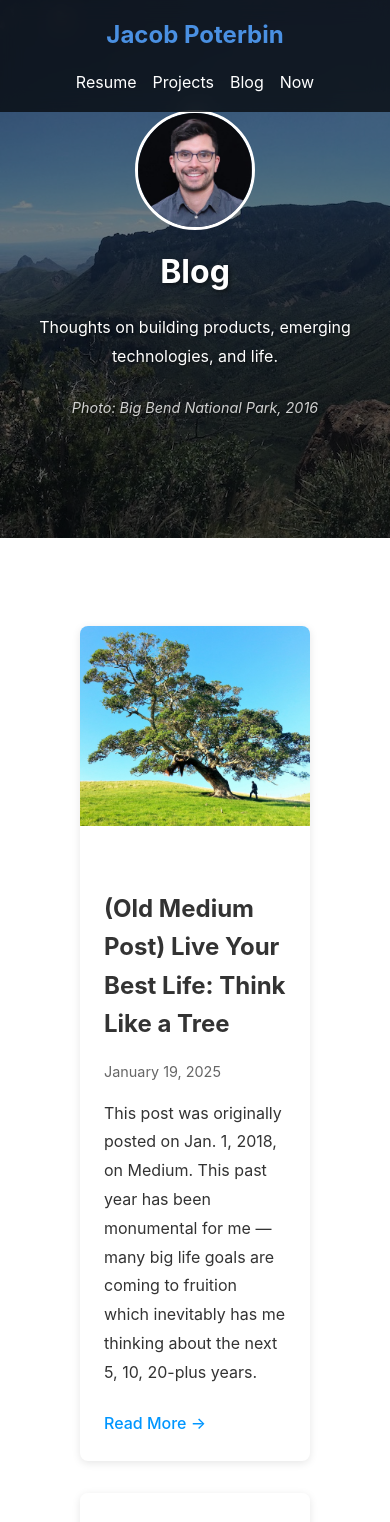
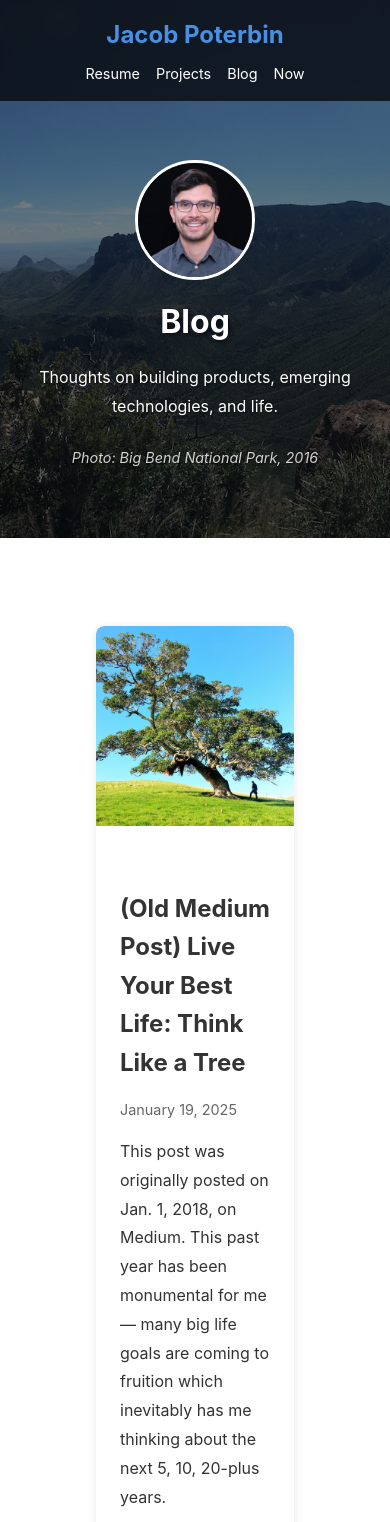
Before and after one commit to jpoterbin/BYOA-blog, a website: page public/blog.html in a window 390 px wide. Shown: the top 1522 px of the page. Drawn offline with Linux system fonts and the light colour scheme.

Commit message:
updated the tree blog post

```diff
--- a/assets/css/style.css
+++ b/assets/css/style.css
@@ -58,12 +58,49 @@
     .top-nav {
         flex-direction: column;
         padding: 1rem;
-        gap: 1rem;
+        gap: 0.5rem;
+        height: auto;
     }
 
     .nav-links {
         gap: 1rem;
         justify-content: center;
+        flex-wrap: wrap;
+    }
+
+    .nav-links a {
+        font-size: 0.9rem;
+    }
+
+    /* Adjust hero section padding for mobile nav */
+    .hero {
+        padding-top: 100px; /* Add more padding to account for taller nav */
+    }
+
+    /* Adjust blog content for mobile */
+    .blog-content {
+        padding: 1rem 0;
+    }
+
+    .blog-preview {
+        margin: 0 1rem;
+    }
+
+    .blog-preview-content {
+        padding: 1.2rem;
+    }
+
+    .blog-preview h2 {
+        font-size: 1.4rem;
+    }
+
+    .blog-excerpt {
+        font-size: 1rem;
+    }
+
+    /* Ensure profile image doesn't overlap with nav */
+    .profile-image {
+        margin-top: 4rem;
     }
 }
 
@@ -430,10 +467,27 @@
     box-shadow: 0 4px 12px rgba(0, 0, 0, 0.15);
 }
 
+.blog-preview-image-link {
+    display: block;
+    overflow: hidden;
+    border-radius: 8px 8px 0 0;
+    transition: opacity 0.3s ease;
+}
+
+.blog-preview-image-link:hover {
+    opacity: 0.9;
+}
+
 .blog-preview-image {
     width: 100%;
-    height: 300px;
+    height: 200px;
     object-fit: cover;
+    border-radius: 8px 8px 0 0;
+    transition: transform 0.3s ease;
+}
+
+.blog-preview-image-link:hover .blog-preview-image {
+    transform: scale(1.05);
 }
 
 .blog-preview-content {
--- a/public/assets/css/style.css
+++ b/public/assets/css/style.css
@@ -58,12 +58,49 @@
     .top-nav {
         flex-direction: column;
         padding: 1rem;
-        gap: 1rem;
+        gap: 0.5rem;
+        height: auto;
     }
 
     .nav-links {
         gap: 1rem;
         justify-content: center;
+        flex-wrap: wrap;
+    }
+
+    .nav-links a {
+        font-size: 0.9rem;
+    }
+
+    /* Adjust hero section padding for mobile nav */
+    .hero {
+        padding-top: 100px; /* Add more padding to account for taller nav */
+    }
+
+    /* Adjust blog content for mobile */
+    .blog-content {
+        padding: 1rem 0;
+    }
+
+    .blog-preview {
+        margin: 0 1rem;
+    }
+
+    .blog-preview-content {
+        padding: 1.2rem;
+    }
+
+    .blog-preview h2 {
+        font-size: 1.4rem;
+    }
+
+    .blog-excerpt {
+        font-size: 1rem;
+    }
+
+    /* Ensure profile image doesn't overlap with nav */
+    .profile-image {
+        margin-top: 4rem;
     }
 }
 
@@ -430,10 +467,27 @@
     box-shadow: 0 4px 12px rgba(0, 0, 0, 0.15);
 }
 
+.blog-preview-image-link {
+    display: block;
+    overflow: hidden;
+    border-radius: 8px 8px 0 0;
+    transition: opacity 0.3s ease;
+}
+
+.blog-preview-image-link:hover {
+    opacity: 0.9;
+}
+
 .blog-preview-image {
     width: 100%;
-    height: 300px;
+    height: 200px;
     object-fit: cover;
+    border-radius: 8px 8px 0 0;
+    transition: transform 0.3s ease;
+}
+
+.blog-preview-image-link:hover .blog-preview-image {
+    transform: scale(1.05);
 }
 
 .blog-preview-content {
--- a/public/blog.html
+++ b/public/blog.html
@@ -35,7 +35,7 @@
         <article class="blog-preview">
             <img src="../assets/images/blog/tree.jpg" alt="Think Like a Tree" class="blog-preview-image">
             <div class="blog-preview-content">
-                <h2><a href="tree.html">(Old Medium Post) Live Your Best Life: Think Like a Tree</a></h2>
+                <h2><a href="blog/tree.html">(Old Medium Post) Live Your Best Life: Think Like a Tree</a></h2>
                 <time class="blog-date">January 19, 2025</time>
                 <p class="blog-excerpt">This post was originally posted on Jan. 1, 2018, on Medium. This past year has been monumental for me — many big life goals are coming to fruition which inevitably has me thinking about the next 5, 10, 20-plus years.</p>
                 <a href="blog/tree.html" class="read-more">Read More →</a>
```
Also changed, not shown: build.js (+6 -4 lines), content/pages/blog.md (+1 -1 lines).
